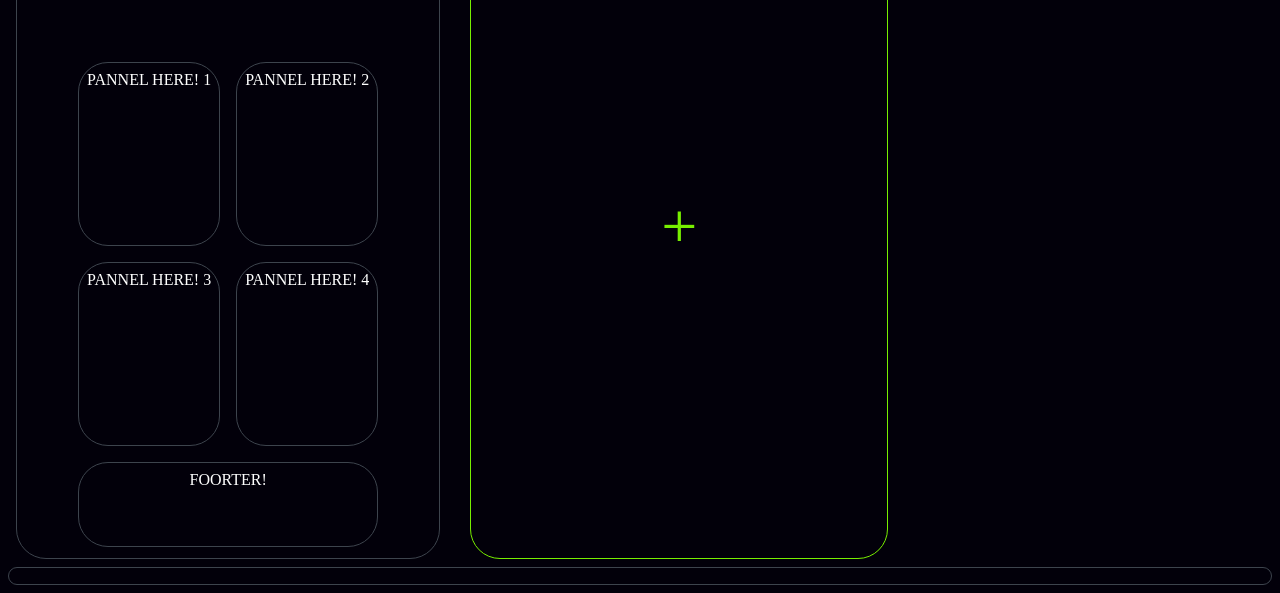
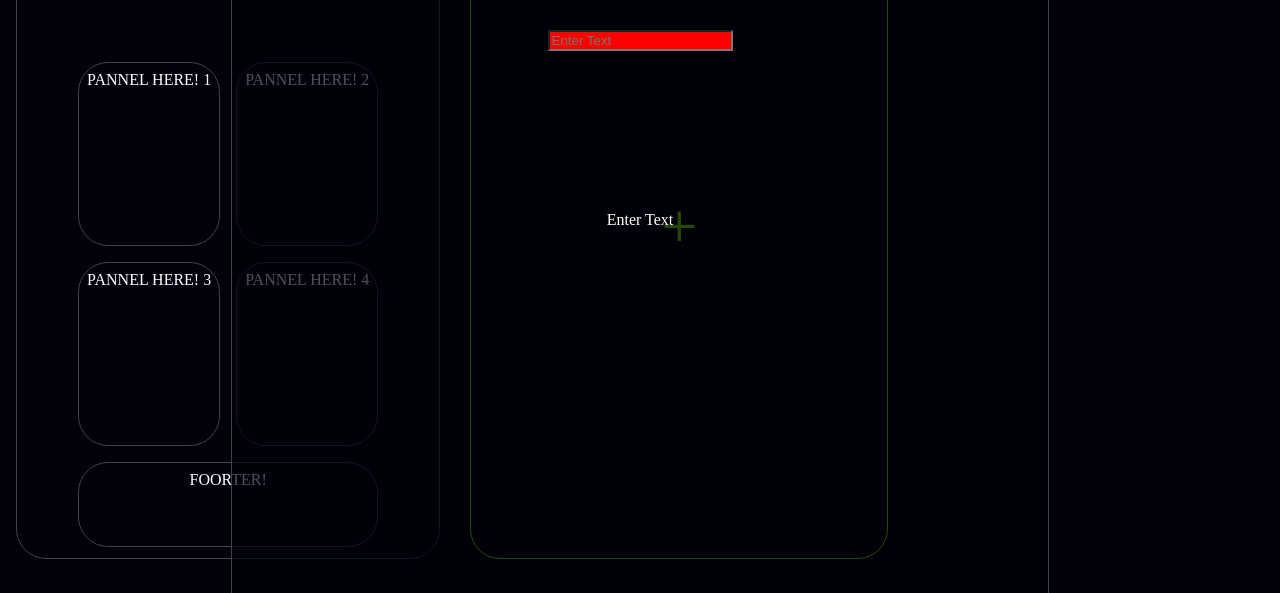
Before and after one commit to WeirdandWhistle/SQL-app, a plain HTML site: page index.html in a window 1280 px wide. Shown: the part 237-830 px from the top of the page. Drawn offline with Linux system fonts and the light colour scheme.

Commit message:
layout design

```diff
--- a/index.html
+++ b/index.html
@@ -30,7 +30,12 @@
 
 		</div>
 
-		<div></div>
+		<div class="new-link">
+			new link form!
+			<input placeholder="Enter Text" class="input-field" type="text"></input>
+			<label >Enter Text</label>
+
+		</div>
 
 		<script src="app.js"></script>
 
--- a/stylesheet.css
+++ b/stylesheet.css
@@ -77,3 +77,20 @@ div {
 	font-size: 2rem;
 	font-weight: bold;
 }
+.new-link{
+	position: fixed;
+	width: 50rem;
+	height: 50rem;
+	top: 5rem;
+	left: 50%;
+	translate: -50%;
+	background-color: #02000ab0;
+	flex-direction: column;
+	align-items: center;
+	justify-content: flex-start;
+	gap: 10rem;
+
+}
+input[type=text]{
+	background-color: red;
+}
```
